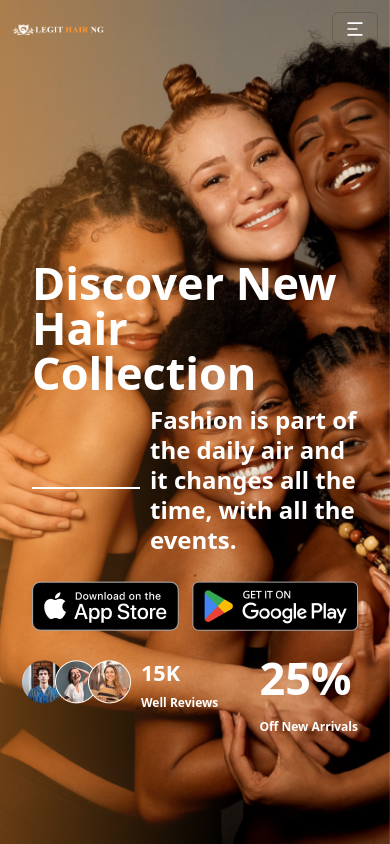
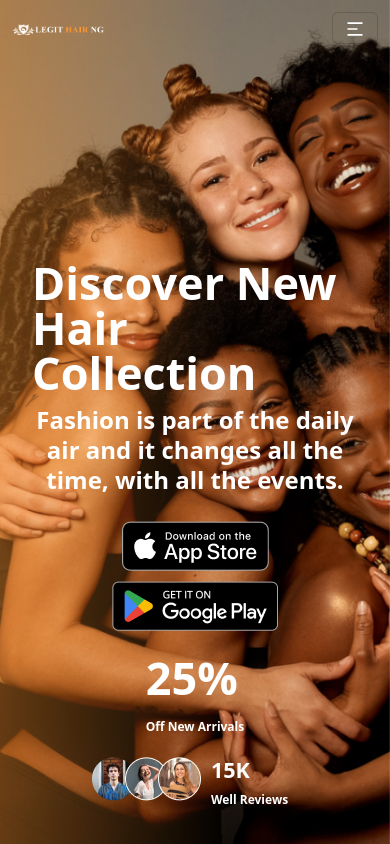
Before and after one commit to vitus12345/Legit-hairs, a React (Create React App) app: page / in a window 390 px wide. Built offline with nearby package versions, Linux system fonts and the light colour scheme.

Commit message:
screen fix

```diff
--- a/src/styles/style.scss
+++ b/src/styles/style.scss
@@ -135,10 +135,20 @@
   @media (max-width: 998px) {
     width: 100%; // Full width of the container
     color: $primary-color; // Text color based on variable
+    .line {
+      img {
+        display: none;
+      }
+      p {
+        text-align: center;
+      }
+    }
 
     .imgs {
       justify-content: center; // Center items horizontally
       margin: 0; // Remove margins
+      flex-direction: column;
+      gap: 10px;
 
       .arr {
         display: none; // Hide the arrow icon
@@ -146,6 +156,8 @@
     }
 
     .lastf {
+      flex-direction: column;
+      gap: 10px;
       .review {
         p,
         h4 {
@@ -180,6 +192,9 @@
 
     .imgs {
       margin-right: 0; // Remove right margin for images
+    }
+    .lastf {
+      flex-direction: column;
     }
   }
 }
```
